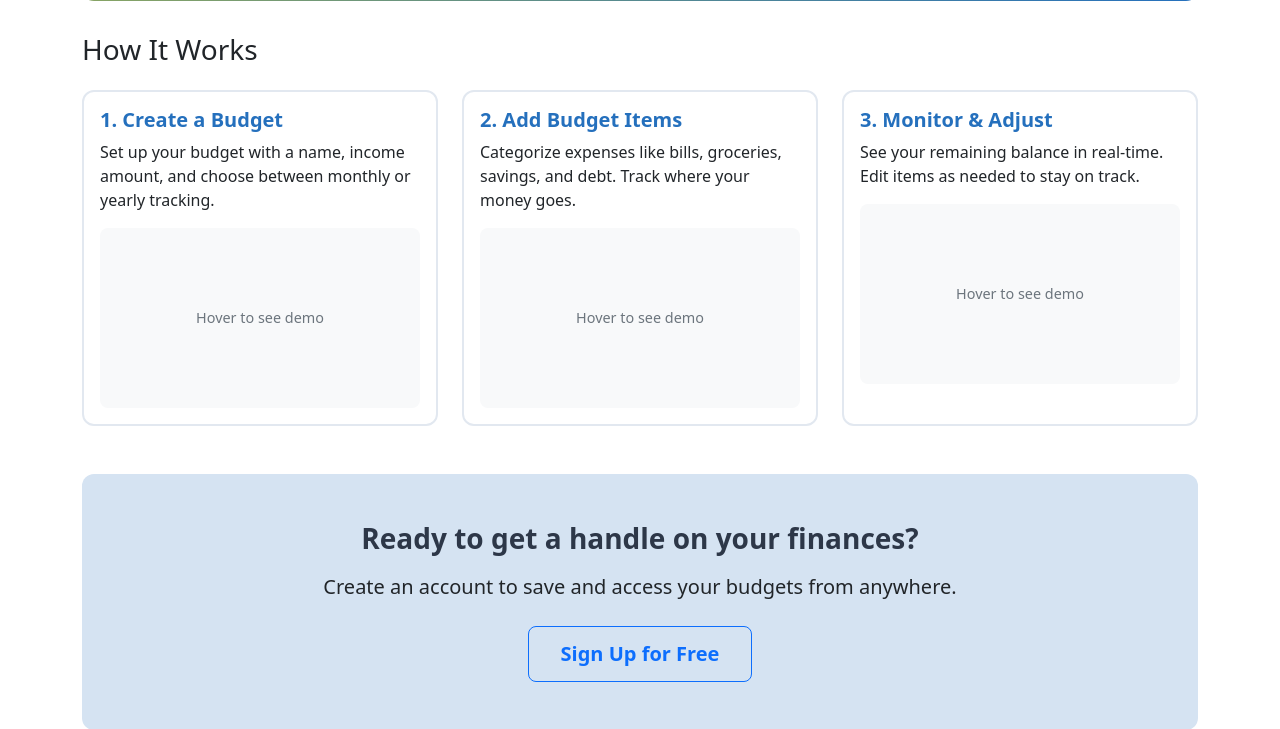
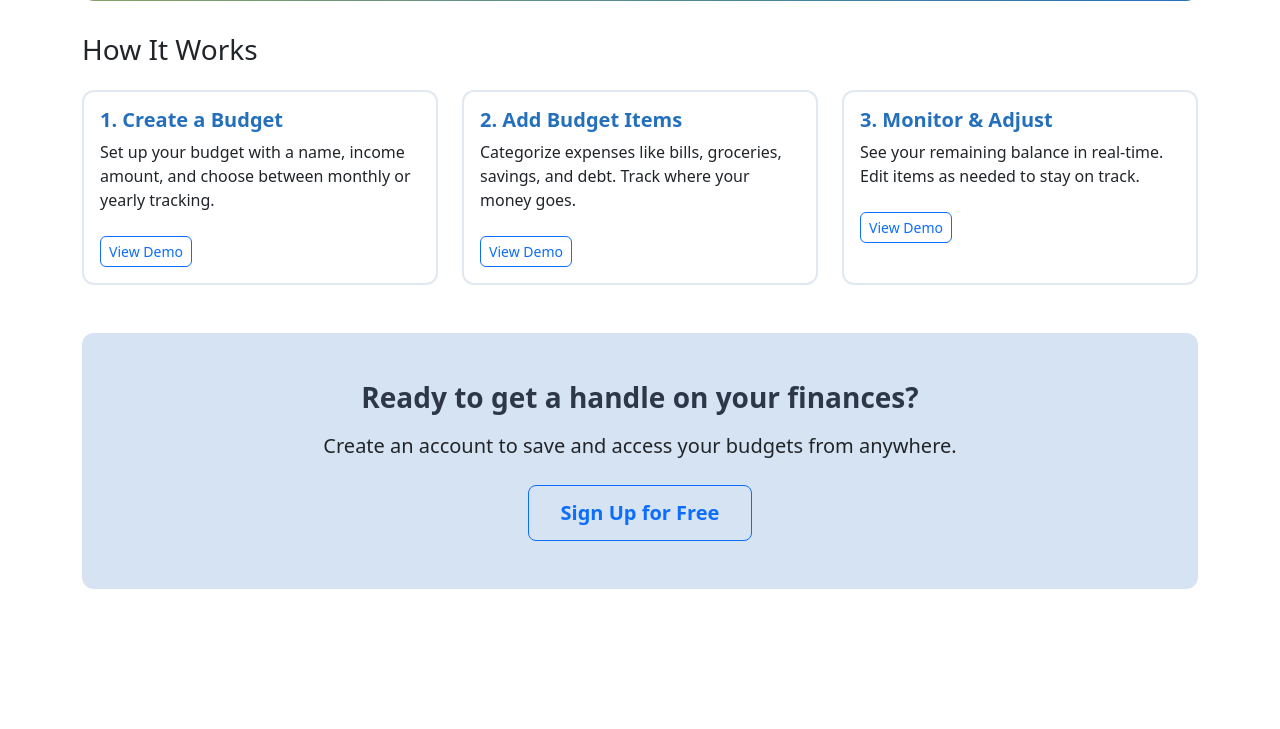
Before and after one commit to audreycode6/budget_app, a Flask app: page / in a window 1280 px wide. Shown: the part 459-1188 px from the top of the page. After the commit the page ends 1048 px from the top, so only its background shows below. Run offline with Flask 3, Linux system fonts and the light colour scheme; some libraries are stand-ins or nearby versions.

Commit message:
update demo gif to click to view

```diff
--- a/src/budget_app/frontend/index.html
+++ b/src/budget_app/frontend/index.html
@@ -69,71 +69,161 @@
         <div class="row g-4">
           <!-- Card 1 -->
           <div class="col-md-4">
-            <div class="card h-100 step-card">
+            <div class="card h-100">
               <div class="card-body">
                 <h5 class="card-title">1. Create a Budget</h5>
                 <p class="card-text">
                   Set up your budget with a name, income amount, and choose
                   between monthly or yearly tracking.
                 </p>
-                <!-- Add image container -->
-                <div class="step-demo">
-                  <img
-                    src="/static/demos/full_create_budget.gif"
-                    alt="Creating a budget demo"
-                    class="step-image"
-                    loading="lazy"
-                  />
-                </div>
+                <button
+                  class="btn btn-outline-primary btn-sm mt-2"
+                  data-bs-toggle="modal"
+                  data-bs-target="#demoModal1"
+                >
+                  View Demo
+                </button>
               </div>
             </div>
           </div>
 
           <!-- Card 2 -->
           <div class="col-md-4">
-            <div class="card h-100 step-card">
+            <div class="card h-100">
               <div class="card-body">
                 <h5 class="card-title">2. Add Budget Items</h5>
                 <p class="card-text">
                   Categorize expenses like bills, groceries, savings, and debt.
                   Track where your money goes.
                 </p>
-                <!-- Add image container -->
-                <div class="step-demo">
-                  <img
-                    src="/static/demos/full_create_budget.gif"
-                    alt="Creating a budget demo"
-                    class="step-image"
-                    loading="lazy"
-                  />
-                </div>
+                <button
+                  class="btn btn-outline-primary btn-sm mt-2"
+                  data-bs-toggle="modal"
+                  data-bs-target="#demoModal2"
+                >
+                  View Demo
+                </button>
               </div>
             </div>
           </div>
 
           <!-- Card 3 -->
           <div class="col-md-4">
-            <div class="card h-100 step-card">
+            <div class="card h-100">
               <div class="card-body">
                 <h5 class="card-title">3. Monitor & Adjust</h5>
                 <p class="card-text">
                   See your remaining balance in real-time. Edit items as needed
                   to stay on track.
                 </p>
-                <!-- Add image container -->
-                <div class="step-demo">
-                  <img
-                    src="/static/demos/full_create_budget.gif"
-                    alt="Creating a budget demo"
-                    class="step-image"
-                    loading="lazy"
-                  />
-                </div>
+                <button
+                  class="btn btn-outline-primary btn-sm mt-2"
+                  data-bs-toggle="modal"
+                  data-bs-target="#demoModal3"
+                >
+                  View Demo
+                </button>
               </div>
             </div>
           </div>
         </div>
       </section>
+
+      <!-- Modal 1: Create Budget -->
+      <div
+        class="modal fade"
+        id="demoModal1"
+        tabindex="-1"
+        aria-labelledby="demoModal1Label"
+        aria-hidden="true"
+      >
+        <div class="modal-dialog modal-lg modal-dialog-centered">
+          <div class="modal-content">
+            <div class="modal-header">
+              <h5 class="modal-title" id="demoModal1Label">
+                Create a Budget Demo
+              </h5>
+              <button
+                type="button"
+                class="btn-close"
+                data-bs-dismiss="modal"
+                aria-label="Close"
+              ></button>
+            </div>
+            <div class="modal-body text-center">
+              <img
+                src="/static/demos/full_create_budget.gif"
+                alt="Creating a budget demo"
+                class="img-fluid rounded"
+              />
+            </div>
+          </div>
+        </div>
+      </div>
+
+      <!-- Modal 2: Add Items -->
+      <div
+        class="modal fade"
+        id="demoModal2"
+        tabindex="-1"
+        aria-labelledby="demoModal2Label"
+        aria-hidden="true"
+      >
+        <div class="modal-dialog modal-lg modal-dialog-centered">
+          <div class="modal-content">
+            <div class="modal-header">
+              <h5 class="modal-title" id="demoModal2Label">
+                Add Budget Items Demo
+              </h5>
+              <button
+                type="button"
+                class="btn-close"
+                data-bs-dismiss="modal"
+                aria-label="Close"
+              ></button>
+            </div>
+            <div class="modal-body text-center">
+              <img
+                src="/static/demos/add-items.gif"
+                alt="Adding budget items demo"
+                class="img-fluid rounded"
+              />
+            </div>
+          </div>
+        </div>
+      </div>
+
+      <!-- Modal 3: Monitor -->
+      <div
+        class="modal fade"
+        id="demoModal3"
+        tabindex="-1"
+        aria-labelledby="demoModal3Label"
+        aria-hidden="true"
+      >
+        <div class="modal-dialog modal-lg modal-dialog-centered">
+          <div class="modal-content">
+            <div class="modal-header">
+              <h5 class="modal-title" id="demoModal3Label">
+                Monitor & Adjust Demo
+              </h5>
+              <button
+                type="button"
+                class="btn-close"
+                data-bs-dismiss="modal"
+                aria-label="Close"
+              ></button>
+            </div>
+            <div class="modal-body text-center">
+              <img
+                src="/static/demos/monitor.gif"
+                alt="Monitoring budget demo"
+                class="img-fluid rounded"
+              />
+            </div>
+          </div>
+        </div>
+      </div>
 
       <!-- Call to Action -->
       <section class="text-center py-5">
--- a/src/budget_app/static/stylesheets/application.css
+++ b/src/budget_app/static/stylesheets/application.css
@@ -1,64 +1,29 @@
-.step-card {
-  position: relative;
-  transition:
-    transform 0.2s ease,
-    box-shadow 0.2s ease;
-  cursor: pointer;
+/* Demo modal styling */
+.modal-header {
+  background: linear-gradient(135deg, #a8b545 0%, #2570bd 100%);
+  color: white;
 }
 
-.step-card:hover {
-  transform: translateY(-5px);
-  box-shadow: 0 8px 16px rgba(0, 0, 0, 0.1);
+.modal-header .btn-close {
+  filter: brightness(0) invert(1);
 }
 
-.step-demo {
-  margin-top: 1rem;
-  border-radius: 8px;
-  overflow: hidden;
-  background: #f8f9fa;
-  height: 180px; /* Reduced height */
-  display: flex;
-  align-items: center;
-  justify-content: center;
-  position: relative; /* For the ::before pseudo-element */
+.modal-body img {
+  max-width: 100%;
+  height: auto;
+  box-shadow: 0 4px 12px rgba(0, 0, 0, 0.15);
 }
 
-.step-image {
-  width: 100%;
-  height: 100%;
-  object-fit: cover;
-  opacity: 0;
-  transform: scale(0.95);
-  transition:
-    opacity 0.3s ease,
-    transform 0.3s ease;
+/* View Demo button styling */
+.btn-outline-primary.btn-sm {
+  border-radius: 6px;
+  font-weight: 500;
+  transition: all 0.2s;
 }
 
-.step-card:hover .step-image {
-  opacity: 1;
-  transform: scale(1);
-}
-
-/* Placeholder text when not hovering */
-.step-demo::before {
-  content: 'Hover to see demo';
-  position: absolute;
-  color: #6c757d;
-  font-size: 0.9rem;
-  opacity: 1;
-  transition: opacity 0.3s ease;
-  pointer-events: none; /* Important: prevents blocking hover */
-}
-
-.step-card:hover .step-demo::before {
-  opacity: 0;
-}
-
-/* Ensure cards maintain equal height on larger screens */
-@media (min-width: 768px) {
-  .step-card {
-    min-height: 100%;
-  }
+.btn-outline-primary.btn-sm:hover {
+  transform: translateY(-2px);
+  box-shadow: 0 4px 8px rgba(37, 112, 189, 0.2);
 }
 
 #budget-meta {
```
